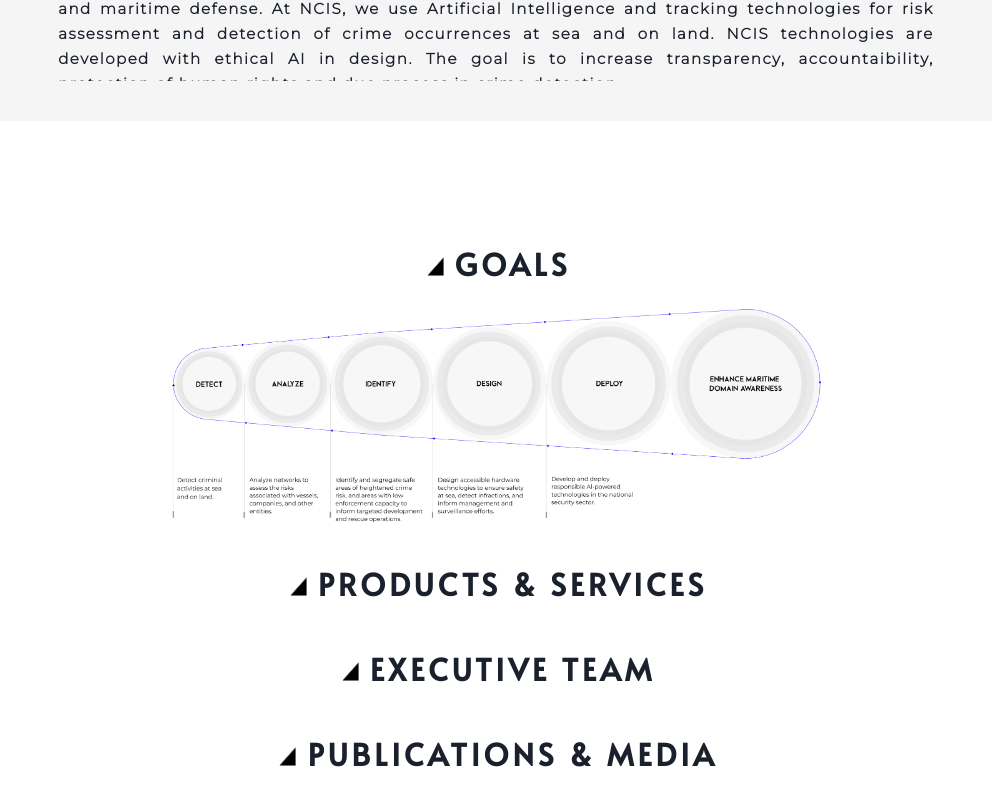
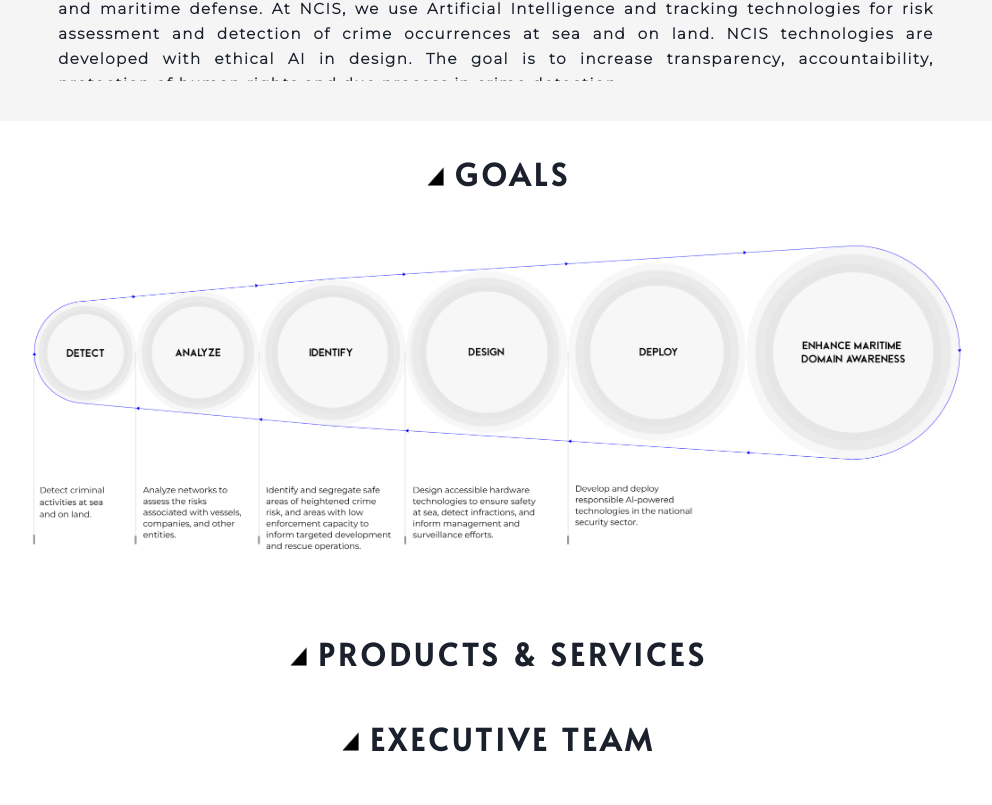
Before and after one commit to janayee-c/ncis, a React (Create React App) app in the folder ncis/: page / in a window 1280 px wide. Shown: the part 1719-2524 px from the top of the page, without its empty margins (144-1136 px from the left). Built offline with nearby package versions, Linux system fonts and the light colour scheme.

Commit message:
fixed goals

```diff
--- a/ncis/src/components/About.jsx
+++ b/ncis/src/components/About.jsx
@@ -7,11 +7,7 @@
 const About = () => {
   return (
     <section id="about">
-      <Container className="acontainer"
-      maxWidth="100%"
-      maxHeight="auto"
-      padding="40px"
-      centerContent>
+      <Container className="acontainer" maxWidth="100%" maxHeight="auto" padding="40px" centerContent>
         <div className="content">
          <Heading title="ABOUT"></Heading>
          <p>{ABOUT}</p>
--- a/ncis/src/components/Ethos.jsx
+++ b/ncis/src/components/Ethos.jsx
@@ -1,4 +1,4 @@
-import React from 'react'
+import React, { useState, useEffect} from 'react'
 import '../styles/Ethos.css'
 import { Heading } from '../components/export'
 import { Container } from '@chakra-ui/react'
@@ -6,9 +6,9 @@
 const Ethos = () => {
   return (
     <section id="ethos">
-      <div className="econtainer">
+      <Container className="econtainer" max-width="100%">
          <Heading title="ETHOS"></Heading>
-      </div>
+      </Container>
     </section>
   )
 }
--- a/ncis/src/components/Goals.jsx
+++ b/ncis/src/components/Goals.jsx
@@ -4,7 +4,7 @@
 import { Container, useMediaQuery } from '@chakra-ui/react';
 
 const Goals = () => {
-  const [isDesktopMode] = useMediaQuery('(min-width: 990px)');
+  const [isDesktopMode] = useMediaQuery('(min-width: 1200px)');
   const desktopGoals = require('../images/ncis-goals-diagram.png');
   const mobileGoals = require('../images/goals-diagram_iphone.png');
 
@@ -17,14 +17,14 @@
   }
 
   return (
-    <section id="goals">
-      <Container className="gcontainer" height="50vh" maxWidth="100%">
+    <section id="goals" width="100%">
+      <Container maxW="100%" className={`goal-container ${isDesktopMode ? 'desktop-mode' : 'mobile-mode'}`}>
         <Heading title="GOALS" />
-        <div className="goal-container">
+        <div className="img-container">
           <img
             src={chooseImage()}
             alt="goals"
-            className={`goal-image ${isDesktopMode ? 'desktop-image' : 'mobile-image'}`}
+            className={isDesktopMode ? 'desktop-image' : 'mobile-image'}
           />
         </div>
       </Container>
--- a/ncis/src/pages/Homepage.jsx
+++ b/ncis/src/pages/Homepage.jsx
@@ -5,7 +5,6 @@
 
   return (
     <div>
-
     <Navbar></Navbar>
     <Hero></Hero>
     <Ethos></Ethos>
--- a/ncis/src/styles/About.css
+++ b/ncis/src/styles/About.css
@@ -6,16 +6,14 @@
 }
 
 .content {
-    padding: 10 px;
+    padding: 10 x;
     overflow-y:scroll;
     word-break: normal;
 }
 
 p {
     font-family: "Montserrat";
-    font-weight: "lighter";
     font-size:  15px;
-    font-style: normal;
     text-align: justify;
     text-indent: 0px;
     letter-spacing: 1.5px;
--- a/ncis/src/styles/Ethos.css
+++ b/ncis/src/styles/Ethos.css
@@ -1,8 +1,5 @@
 .econtainer {
     height: 50vh;
-    padding: 90px;
-    padding-right: 14%;
-    padding-left: 14%;
     background-color: white;
     margin-bottom: 20px;
 }
--- a/ncis/src/styles/Goals.css
+++ b/ncis/src/styles/Goals.css
@@ -1,21 +1,38 @@
-.gcontainer {
-    height: 50vh;
-    padding: 90px;
-    background-color: white;
-    margin-bottom: 10px;
-}
 
 .goal-container {
-    max-width: 100%;
-    height: 100%;
+    height: 60vh;
+    width: 100%;
+    margin: 0 auto;
+    background-color: white;
+  }
+
+  .img-container {
+    width: 100%;
+    max-height: 80%;
     display: flex;
     align-items: center;
     justify-content: center;
+    padding-bottom: 15px;
+    padding-top: 25px;
   }
 
-.goal-image {
+  .desktop-image {
+    max-width: 75%;
+    max-height: 50%;
+  }
+
+  .mobile-image {
     max-width: 100%;
     max-height: 100%;
     width: auto;
     height: auto;
   }
+
+  .desktop-mode {
+    width: 100%;
+    max-height: 100%; /* Height for desktop mode */
+  }
+
+  .mobile-mode {
+    height: 100%; /* Height for mobile mode, adjust the value as needed */
+  }
--- a/ncis/src/styles/Homepage.css
+++ b/ncis/src/styles/Homepage.css
@@ -0,0 +1,5 @@
+.Homepage {
+    width: 100%;
+    margin: 0;
+    padding: 0;
+}
```
